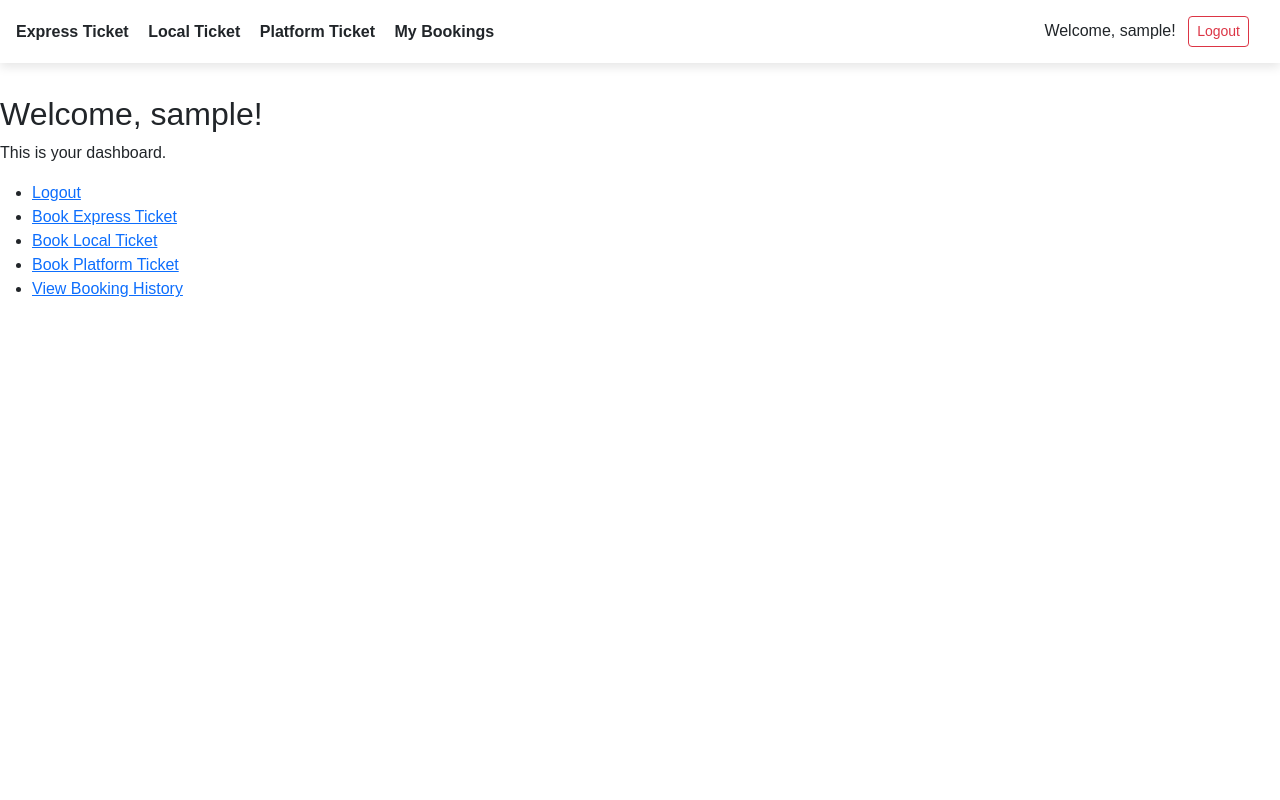
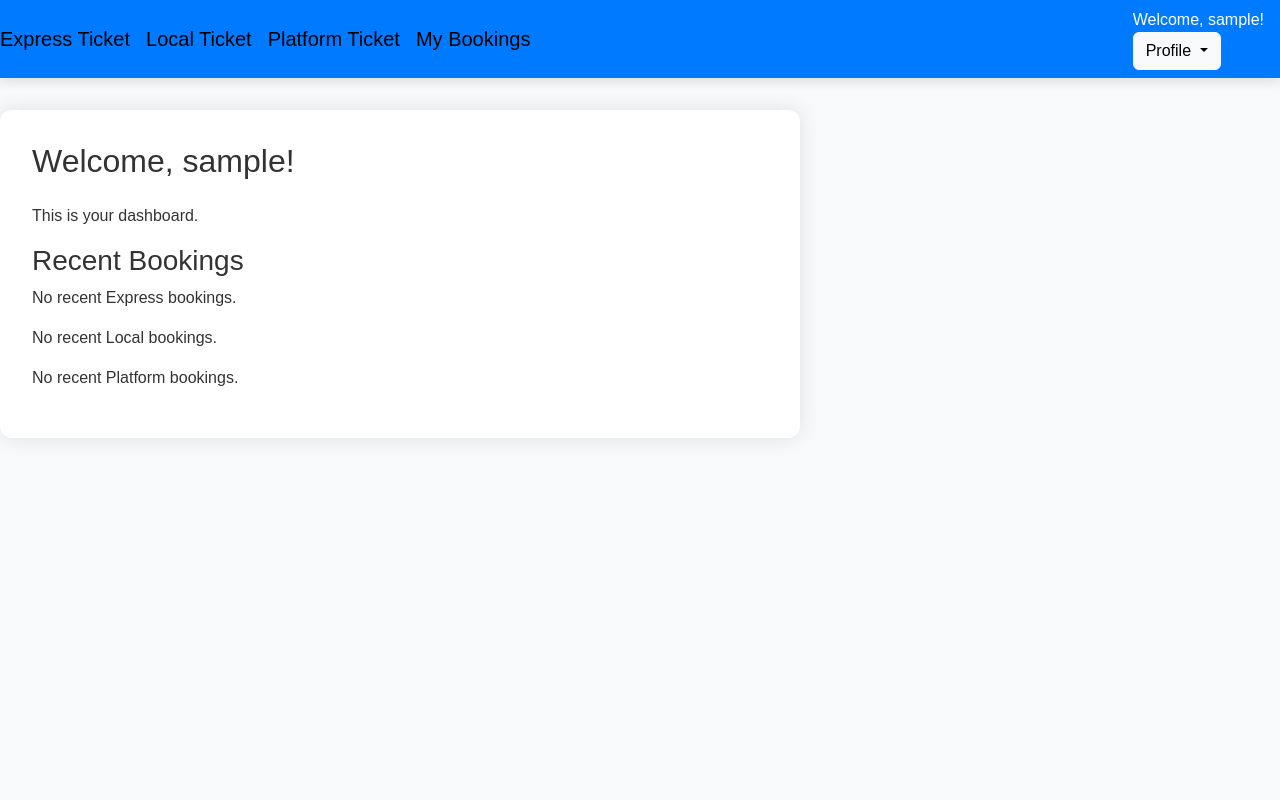
Before and after one commit to tsridhar2001/easyway, a Django app: page /users/ in a window 1280 px wide. Run offline with Django 5.2, Linux system fonts and the light colour scheme; the visitor is signed in with stand-in values (Sample User, id 1); data that the repository does not hold is empty.

Commit message:
Added profile and styling

```diff
--- a/trainbooker/bookings/urls.py
+++ b/trainbooker/bookings/urls.py
@@ -9,4 +9,5 @@ urlpatterns = [
     path('local/', views.book_local_ticket, name='book_local'),
     path('platform/', views.book_platform_ticket, name='book_platform'),
     path('history/', views.view_bookings, name='view_bookings'),
+    path('profile/', views.view_profile, name='view_profile')
 ]
--- a/trainbooker/bookings/views.py
+++ b/trainbooker/bookings/views.py
@@ -58,3 +58,7 @@ def view_bookings(request):
         'platform_tickets': platform_tickets,
     }
     return render(request, 'bookings/view_bookings.html', context)
+
+@login_required
+def view_profile(request):
+    return render(request, 'users/profile.html')
--- a/trainbooker/templates/layout.html
+++ b/trainbooker/templates/layout.html
@@ -9,48 +9,89 @@
     body {
       margin: 0;
       padding: 0;
-      min-height: 100vh;
       font-family: Arial, sans-serif;
+      background-color: #f8f9fa;
+      color: #333;
     }
+
     nav {
       width: 100%;
-      background: rgba(255, 255, 255, 0.9);
+      background: #007bff;
       padding: 1rem;
       margin-bottom: 2rem;
       box-shadow: 0 4px 10px rgba(0, 0, 0, 0.1);
     }
+
     nav a {
       margin-right: 15px;
       text-decoration: none;
+      color: white;
+      font-weight: 500;
     }
+
+    nav a:hover {
+      text-decoration: underline;
+    }
+
     .container-content {
       width: 100%;
-      max-width: 600px;
+      max-width: 800px;
       padding: 2rem;
       border-radius: 12px;
-      box-shadow: 0 0 20px rgba(0, 0, 0, 0.2);
+      background-color: white;
+      box-shadow: 0 0 20px rgba(0, 0, 0, 0.1);
+    }
+
+    .navbar-toggler-icon {
+      background-color: #fff;
+    }
+
+    .profile-dropdown {
+      position: relative;
+    }
+
+    .profile-dropdown:hover .dropdown-menu {
+      display: block;
+    }
+
+    .dropdown-menu {
+      position: absolute;
+      display: none;
+      top: 100%;
+      left: 0;
+      right: 0;
+      min-width: 160px;
+      box-shadow: 0px 8px 16px rgba(0, 0, 0, 0.2);
     }
   </style>
 </head>
 <body>
-  <nav class="d-flex flex-wrap align-items-center justify-content-center justify-content-md-between">
-    <div>
-      <a href="{% url 'book_express' %}" class="text-dark fw-bold">Express Ticket</a>
-      <a href="{% url 'book_local' %}" class="text-dark fw-bold">Local Ticket</a>
-      <a href="{% url 'book_platform' %}" class="text-dark fw-bold">Platform Ticket</a>
-      <a href="{% url 'view_bookings' %}" class="text-dark fw-bold">My Bookings</a>
-    </div>
-    <div>
+
+  <nav class="navbar navbar-expand-lg navbar-light">
+    <a href="{% url 'book_express' %}" class="navbar-brand">Express Ticket</a>
+    <a href="{% url 'book_local' %}" class="navbar-brand">Local Ticket</a>
+    <a href="{% url 'book_platform' %}" class="navbar-brand">Platform Ticket</a>
+    <a href="{% url 'view_bookings' %}" class="navbar-brand">My Bookings</a>
+    <div class="ms-auto profile-dropdown">
       {% if user.is_authenticated %}
-        <span class="me-2">Welcome, {{ user.username }}!</span>
-        <a href="{% url 'logout' %}" class="btn btn-outline-danger btn-sm">Logout</a>
+        <span class="text-white me-3">Welcome, {{ user.username }}!</span>
+        <div class="dropdown">
+          <button class="btn btn-light dropdown-toggle" type="button" data-bs-toggle="dropdown" aria-expanded="false">
+            Profile
+          </button>
+          <ul class="dropdown-menu">
+            <li><a class="dropdown-item" href="{% url 'view_profile' %}">View Profile</a></li>
+            <li><a class="dropdown-item" href="{% url 'logout' %}">Logout</a></li>
+          </ul>
+        </div>
       {% else %}
-        <a href="{% url 'login' %}" class="btn btn-outline-primary btn-sm">Login</a>
+        <a href="{% url 'login' %}" class="btn btn-outline-light btn-sm">Login</a>
       {% endif %}
     </div>
   </nav>
 
-  {% block content %}
-  {% endblock %}
+  {% block content %}{% endblock %}
+
+  <script src="https://cdn.jsdelivr.net/npm/bootstrap@5.3.0/dist/js/bootstrap.bundle.min.js"></script>
 </body>
 </html>
--- a/trainbooker/users/templates/users/index.html
+++ b/trainbooker/users/templates/users/index.html
@@ -1,12 +1,56 @@
 {% extends 'layout.html' %}
+
 {% block content %}
-<h2>Welcome, {{ user.username }}!</h2>
-<p>This is your dashboard.</p>
-<ul>
-  <li><a href="{% url 'logout' %}">Logout</a></li>
-  <li><a href="{% url 'book_express' %}">Book Express Ticket</a></li>
-  <li><a href="{% url 'book_local' %}">Book Local Ticket</a></li>
-  <li><a href="{% url 'book_platform' %}">Book Platform Ticket</a></li>
-  <li><a href="{% url 'view_bookings' %}">View Booking History</a></li>
-</ul>
+  <div class="container-content">
+    <h2 class="mb-4">Welcome, {{ user.username }}!</h2>
+    <p>This is your dashboard.</p>
+
+    <!-- Recent Bookings Section -->
+    <h3>Recent Bookings</h3>
+
+    {% if express_bookings %}
+      <h4 class="mt-4">Express Tickets</h4>
+      <ul class="list-group">
+        {% for booking in express_bookings %}
+          <li class="list-group-item">
+            <strong>{{ booking.source }} to {{ booking.destination }}</strong>
+            <span class="text-muted">on {{ booking.travel_date }}</span><br>
+            Train: <em>{{ booking.train_name }}</em> | Class: <strong>{{ booking.travel_class }}</strong>
+          </li>
+        {% endfor %}
+      </ul>
+    {% else %}
+      <p>No recent Express bookings.</p>
+    {% endif %}
+
+    {% if local_bookings %}
+      <h4 class="mt-4">Local Tickets</h4>
+      <ul class="list-group">
+        {% for booking in local_bookings %}
+          <li class="list-group-item">
+            <strong>{{ booking.line_direction }}</strong>
+            <span class="text-muted">on {{ booking.travel_date }}</span>
+            | Tickets: <strong>{{ booking.ticket_count }}</strong>
+          </li>
+        {% endfor %}
+      </ul>
+    {% else %}
+      <p>No recent Local bookings.</p>
+    {% endif %}
+
+    {% if platform_bookings %}
+      <h4 class="mt-4">Platform Tickets</h4>
+      <ul class="list-group">
+        {% for booking in platform_bookings %}
+          <li class="list-group-item">
+            <strong>{{ booking.station }}</strong>
+            <span class="text-muted">({{ booking.ticket_count }} tickets)</span><br>
+            Valid until: <strong>{{ booking.valid_until }}</strong>
+          </li>
+        {% endfor %}
+      </ul>
+    {% else %}
+      <p>No recent Platform bookings.</p>
+    {% endif %}
+  </div>
 {% endblock %}
--- a/trainbooker/users/views.py
+++ b/trainbooker/users/views.py
@@ -2,6 +2,7 @@ from django.shortcuts import render, redirect
 from django.contrib.auth import login, logout, authenticate
 from django.contrib.auth.forms import UserCreationForm, AuthenticationForm
 from django.contrib.auth.decorators import login_required
+from bookings.models import ExpressTicket, LocalTicket, PlatformTicket
 
 def register_view(request):
     if request.method == 'POST':
@@ -30,4 +31,16 @@ def logout_view(request):
 
 @login_required
 def index_view(request):
-    return render(request, 'users/index.html', {'user': request.user})
+    # Fetch the most recent bookings for the user
+    express_bookings = ExpressTicket.objects.filter(user=request.user).order_by('-booked_at')[:5]  # Limit to 5 most recent
+    local_bookings = LocalTicket.objects.filter(user=request.user).order_by('-booked_at')[:5]
+    platform_bookings = PlatformTicket.objects.filter(user=request.user).order_by('-booked_at')[:5]
+
+    # Combine bookings or pass separately as needed
+    context = {
+        'user': request.user,
+        'express_bookings': express_bookings,
+        'local_bookings': local_bookings,
+        'platform_bookings': platform_bookings,
+    }
+    return render(request, 'users/index.html', context)
```
Also changed, not shown: 1 other file.
